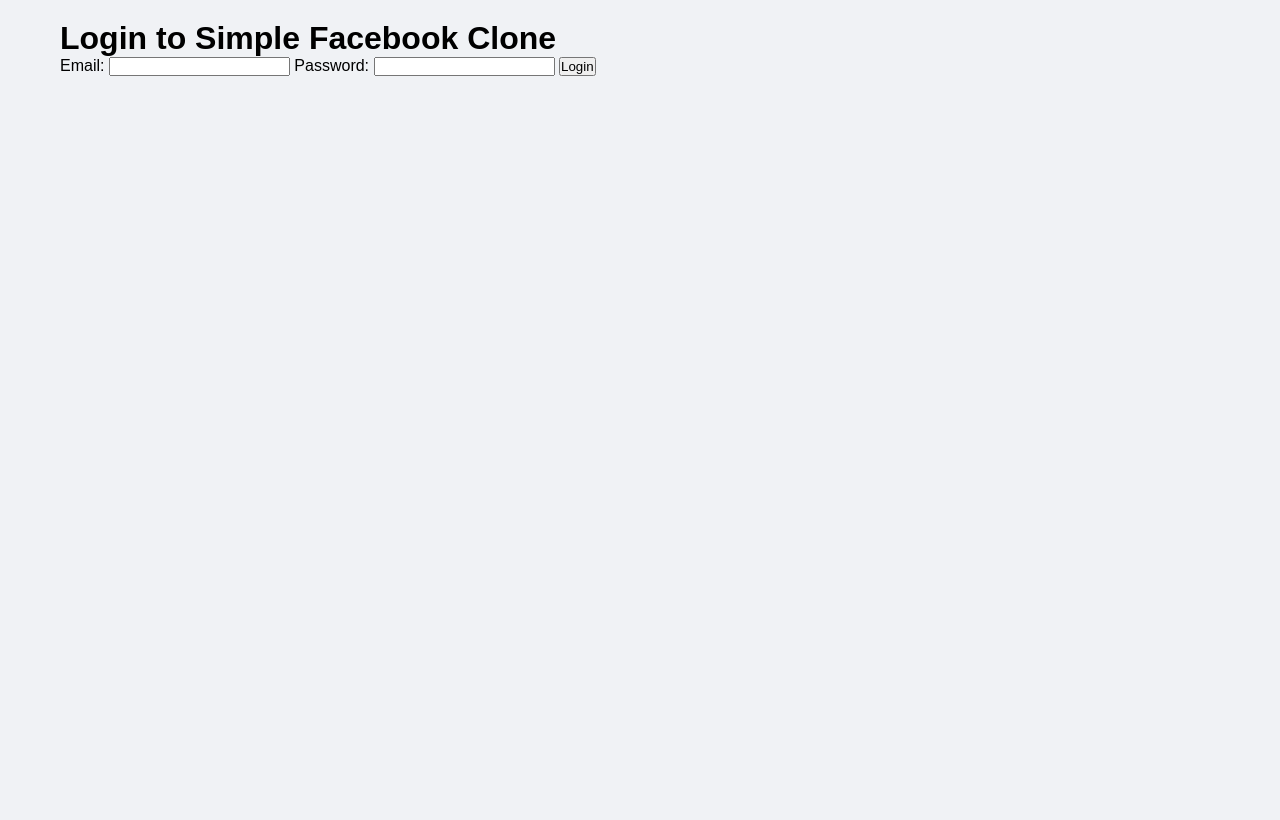
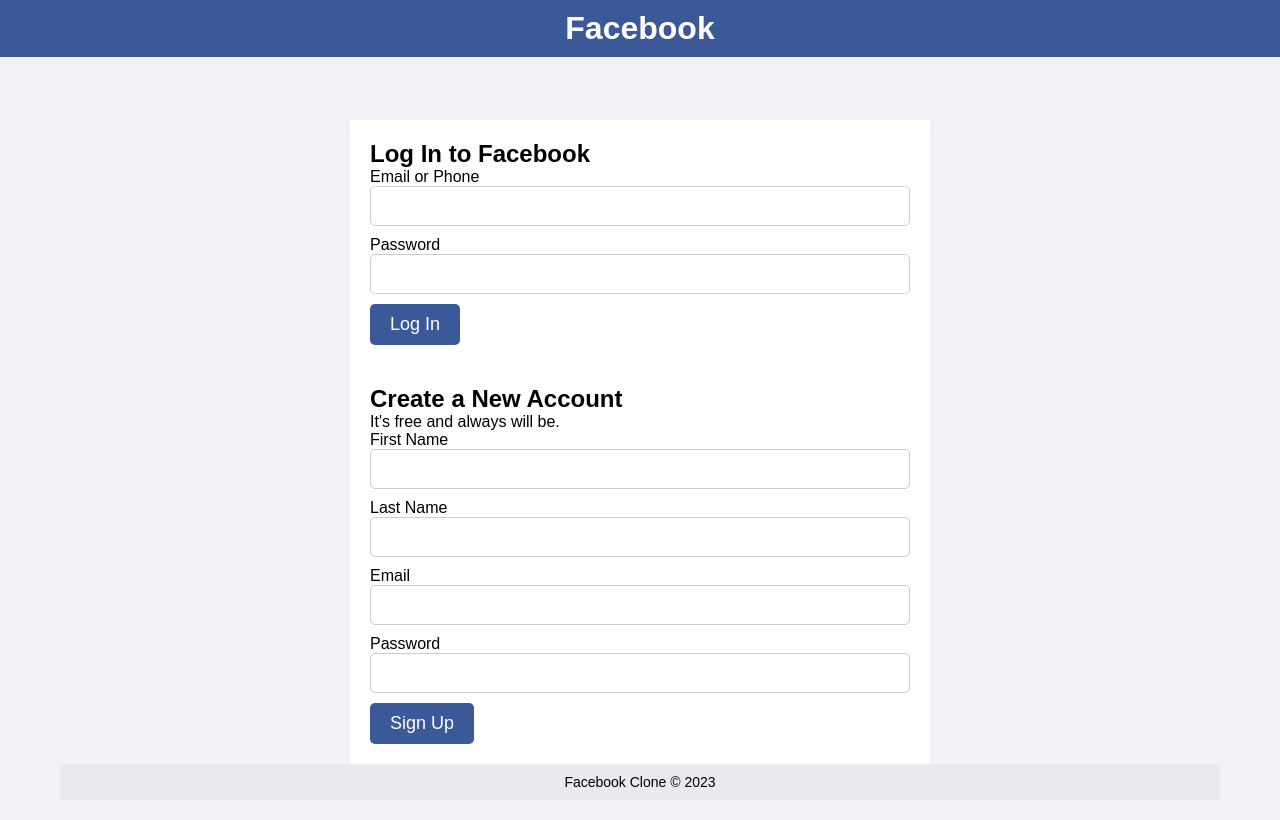
Before and after one commit to Xd1234001/Xd1234001.github.io, a plain HTML site: page index.html in a window 1280 px wide. Drawn offline with Linux system fonts and the light colour scheme.

Commit message:
Update index.html

```diff
--- a/index.html
+++ b/index.html
@@ -1,28 +1,55 @@
 <!DOCTYPE html>
-<html>
+<html lang="en">
 <head>
-    <title>Simple Facebook Clone - Login</title>
+  <meta charset="UTF-8">
+  <meta name="viewport" content="width=device-width, initial-scale=1.0">
+  <title>Facebook Clone</title>
   <link rel="stylesheet" href="style.css">
-
 </head>
 <body>
   <div class="container">
-      <h1>Login to Simple Facebook Clone</h1>
-      <form>
-        <label for="email">Email:</label>
-        <input type="email" id="email" name="email" required>
-        <label for="password">Password:</label>
-        <input type="password" id="password" name="password" required>
-        <button type="submit">Login</button>
+    <header class="header">
+      <h1>Facebook</h1>
+    </header>
+
+    <main class="main">
+      <div class="left-col">
+        <h2>Log In to Facebook</h2>
+        <form action="#" method="post">
+          <label for="email">Email or Phone</label>
+          <input type="text" id="email" class="form-input" name="email" required>
+
+          <label for="password">Password</label>
+          <input type="password" id="password" class="form-input" name="password" required>
+
+          <button type="submit" class="form-submit">Log In</button>
         </form>
       </div>
-    <script>const form = document.querySelector('form');
-form.addEventListener('submit', (event) => {
-  event.preventDefault();
-  const email = document.getElementById('email').value;
-  const password = document.getElementById('password').value;
-  // Call server-side login function here
-});
-    </script>
+
+      <div class="right-col">
+        <h2>Create a New Account</h2>
+        <p>It's free and always will be.</p>
+        <form action="#" method="post">
+          <label for="fname">First Name</label>
+          <input type="text" id="fname" class="form-input" name="fname" required>
+
+          <label for="lname">Last Name</label>
+          <input type="text" id="lname" class="form-input" name="lname" required>
+
+          <label for="email">Email</label>
+          <input type="email" id="email" class="form-input" name="email" required>
+
+          <label for="password">Password</label>
+          <input type="password" id="password" class="form-input" name="password" required>
+
+          <button type="submit" class="form-submit">Sign Up</button>
+        </form>
+      </div>
+    </main>
+
+    <footer class="footer">
+      <p>Facebook Clone &copy; 2023</p>
+    </footer>
+  </div>
 </body>
 </html>
```
Lines whose indentation alone changed are shown as unchanged.
